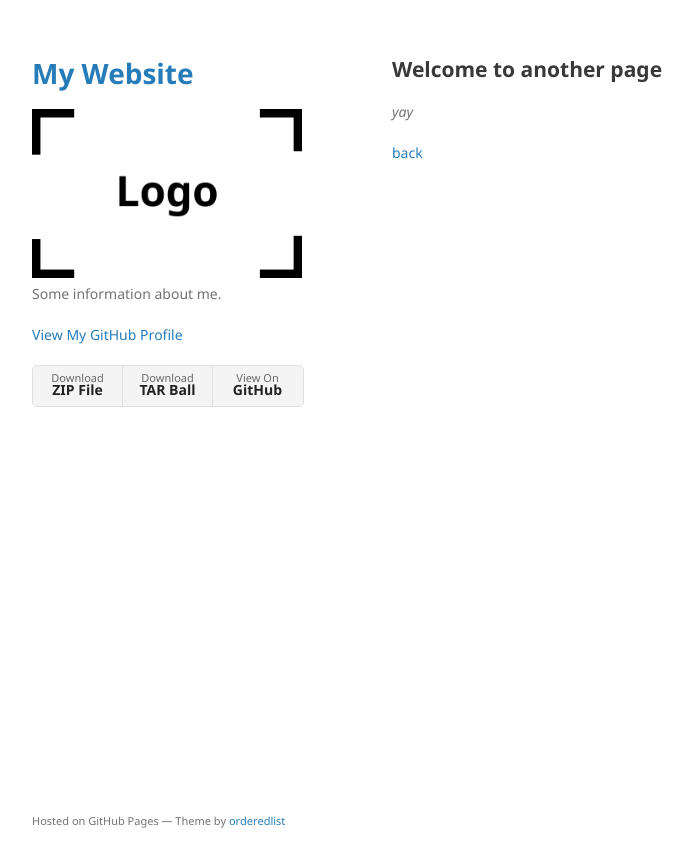
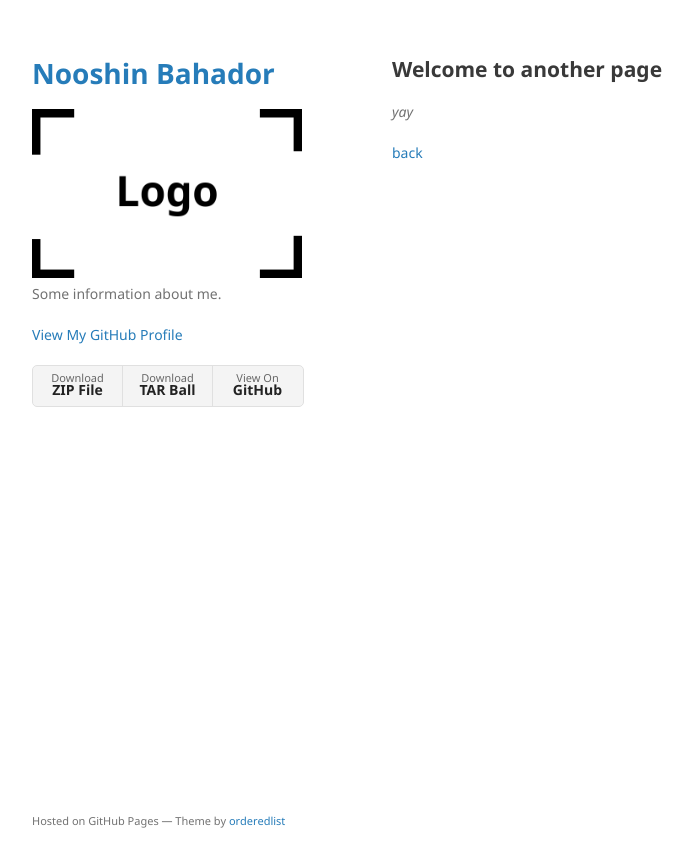
Before and after one commit to nbahador/nbahador.github.io, a Jekyll site: the page built from another-page.md, in a window 1280 px wide. Shown: the top 867 px of the page, without its empty margins (178-871 px from the left). Built offline with Jekyll 4.4.1, drawn with Linux system fonts in a browser that asks for light colours; our own code applies the rules of GitHub Pages for plain Markdown files.

Commit message:
Update _config.yml

```diff
--- a/_config.yml
+++ b/_config.yml
@@ -1,4 +1,4 @@
-title: My Website
+title: Nooshin Bahador
 logo: /assets/img/logo.png
 description: Some information about me.
 url: "https://nbahador.github.io"
```
